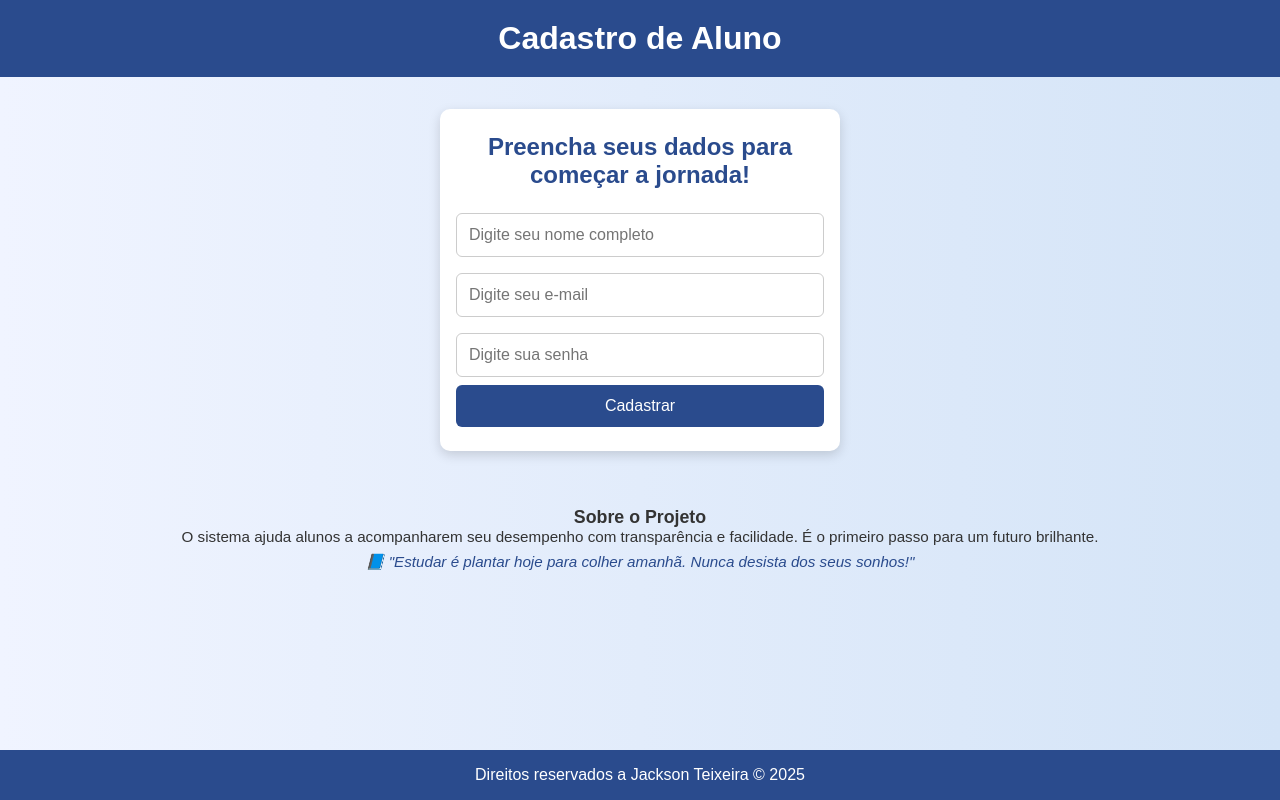
After one commit to jacksonteixeira02/Projeto-Escolar, a Flask app: page /cadastrarAluno in a window 1280 px wide. The commit adds this page. Run offline with Flask 3, Linux system fonts and the light colour scheme.

Commit message:
Criado o login e cadastro do aluno

```diff
--- a/aluno.py
+++ b/aluno.py
@@ -1,5 +1,6 @@
 import sqlite3
 from bancoDados import BancoDados
+import random
 
 class Aluno:
     def __init__(self, id, nome, nota, matricula):
@@ -7,3 +8,6 @@ class Aluno:
         self.nome = nome
         self.nota = nota
         self.matricula = matricula
+
+    def gerarMatricula():
+        return ''.join([str(random.randint(0, 9)) for _ in range(11)])
--- a/app.py
+++ b/app.py
@@ -36,7 +36,22 @@ def cadastrarProfessor():
 
     return render_template("cadastrarProfessor.html")
 
+@app.route('/cadastrarAluno', methods=['GET', 'POST'])
+def cadastrarAluno():
+    if request.method == 'POST':
+        email = request.form.get("email")
+        senha = request.form.get("senha")
+        nome = request.form.get("nome")
 
+        if not email.endswith("@gmail.com") or len(senha) <= 8:
+            return render_template('cadastrarAluno.html', erro=("Senha ou E-mail inválidos"))
+
+        user = Usuarios()
+        user.cadastrarAluno(email, senha, nome)
+
+        return redirect(url_for("logarAluno"))
+
+    return render_template("cadastrarAluno.html")
 
 
 @app.route('/logarProfessor', methods=['GET', 'POST'])
@@ -58,6 +73,25 @@ def logarProfessor():
             return render_template('logarProfessor.html', erro="senha ou email inválidos!")
 
     return render_template('logarProfessor.html')
+
+@app.route('/logarAluno', methods=['GET', 'POST'])
+def logarAluno():
+    if request.method == 'POST':
+        email = request.form.get("email")
+        senha = request.form.get("senha")
+
+        if not email.endswith("@gmail.com") or len(senha) <= 8:
+            return render_template('logarAluno.html', erro="Senha ou E-mail inválidos!")
+
+        user = Usuarios()
+        resultado = user.logar(email, senha)
+
+        if resultado:
+            return redirect(url_for("listar")) #Arrumar o listar
+        else:
+            return render_template('logarAluno.html', erro="senha ou email inválidos!")
+
+    return render_template('logarAluno.html')
 
 
 @app.route('/listar', methods=['GET', 'POST'])
--- a/professor.py
+++ b/professor.py
@@ -9,9 +9,6 @@ class Professor:
         self.id = id
         self.nome = nome
         self.materia = materia
-
-    def login_professor(self):
-        pass
 
     def listar(self):
         con = BancoDados.conectar()
--- /dev/null
+++ b/static/cadastrarAluno.css
@@ -0,0 +1,112 @@
+:root {
+  --azul: #2a4b8d;
+  --azul-hover: #1e3668;
+  --fundo-gradiente: linear-gradient(to right, #f0f4ff, #d4e4f7);
+}
+
+* {
+  box-sizing: border-box;
+  margin: 0;
+  padding: 0;
+}
+
+body {
+  font-family: Arial, sans-serif;
+  background: var(--fundo-gradiente);
+  min-height: 100vh;
+  display: flex;
+  flex-direction: column;
+}
+
+header {
+  background-color: var(--azul);
+  color: white;
+  text-align: center;
+  padding: 1.25rem;
+}
+
+.form-container {
+  max-width: 25rem;
+  width: 90%;
+  margin: 2rem auto;
+  background-color: #ffffff;
+  padding: 1.5rem 1rem;
+  border-radius: 0.625rem;
+  box-shadow: 0 0.25rem 0.75rem rgba(0, 0, 0, 0.15);
+}
+
+.form-container h2 {
+  text-align: center;
+  color: var(--azul);
+  margin-bottom: 1rem;
+}
+
+form input {
+  width: 100%;
+  padding: 0.75rem;
+  margin: 0.5rem 0;
+  border: 1px solid #ccc;
+  border-radius: 0.375rem;
+  font-size: 1rem;
+}
+
+.btn {
+  width: 100%;
+  padding: 0.75rem;
+  background-color: var(--azul);
+  color: white;
+  font-size: 1rem;
+  border: none;
+  border-radius: 0.375rem;
+  cursor: pointer;
+  position: relative;
+  overflow: hidden;
+  transition: background-color 0.3s ease;
+}
+
+/* 🌀 ANIMAÇÃO SURPREENDENTE no hover do botão */
+.btn:hover {
+  background-color: var(--azul-hover);
+}
+
+.btn::after {
+  content: "";
+  position: absolute;
+  top: 0;
+  left: -100%;
+  width: 100%;
+  height: 100%;
+  background: rgba(255, 255, 255, 0.2);
+  transition: left 0.4s ease;
+}
+
+.btn:hover::after {
+  left: 100%;
+}
+
+.erro {
+  color: red;
+  text-align: center;
+  margin-top: 0.75rem;
+}
+
+.info {
+  text-align: center;
+  margin-top: 1.5rem;
+  font-size: 0.95rem;
+  color: #333;
+}
+
+.frase-motivacional {
+  font-style: italic;
+  color: var(--azul);
+  margin-top: 0.5rem;
+}
+
+footer {
+  text-align: center;
+  padding: 1rem;
+  background-color: var(--azul);
+  color: white;
+  margin-top: auto;
+}
--- /dev/null
+++ b/templates/cadastrarAluno.html
@@ -0,0 +1,39 @@
+<!DOCTYPE html>
+<html lang="pt-br">
+<head>
+  <meta charset="UTF-8" />
+  <meta name="viewport" content="width=device-width, initial-scale=1.0"/>
+  <title>Cadastro de Aluno</title>
+  <link rel="stylesheet" href="{{ url_for('static', filename='cadastrarAluno.css') }}" />
+</head>
+<body>
+
+  <header>
+    <h1>Cadastro de Aluno</h1>
+  </header>
+
+  <section class="form-container">
+    <h2>Preencha seus dados para começar a jornada!</h2>
+    <form method="POST">
+      <input type="text" name="nome" placeholder="Digite seu nome completo" required />
+      <input type="email" name="email" placeholder="Digite seu e-mail" required />
+      <input type="password" name="senha" placeholder="Digite sua senha" required />
+      <button type="submit" class="btn" onclick="window.location.href='/logarAluno'">Cadastrar</button>
+    </form>
+    {% if erro %}
+      <p class="erro">{{ erro }}</p>
+    {% endif %}
+  </section>
+
+  <section class="info">
+    <h3>Sobre o Projeto</h3>
+    <p>O sistema ajuda alunos a acompanharem seu desempenho com transparência e facilidade. É o primeiro passo para um futuro brilhante.</p>
+    <p class="frase-motivacional">📘 "Estudar é plantar hoje para colher amanhã. Nunca desista dos seus sonhos!"</p>
+  </section>
+
+  <footer>
+    Direitos reservados a Jackson Teixeira &copy; 2025
+  </footer>
+
+</body>
+</html>
--- a/templates/landingPage.html
+++ b/templates/landingPage.html
@@ -17,7 +17,7 @@
     <p>Escolha seu perfil para acessar as funcionalidades do sistema:</p>
 
     <div class="btn-group">
-      <button class="btn">Sou Aluno</button>
+      <button class="btn" onclick="window.location.href='/cadastrarAluno'">Sou Aluno</button>
       <button class="btn" onclick="window.location.href='/cadastrarProfessor'">Sou Professor</button>
     </div>
   </section>
```
Also changed, not shown: static/logarAluno.css (added, +99 -0 lines), templates/logarAluno.html (added, +38 -0 lines), usuario.py (+36 -0 lines), bancoDados/alunos.db, bancoDados/usuarios.db.
